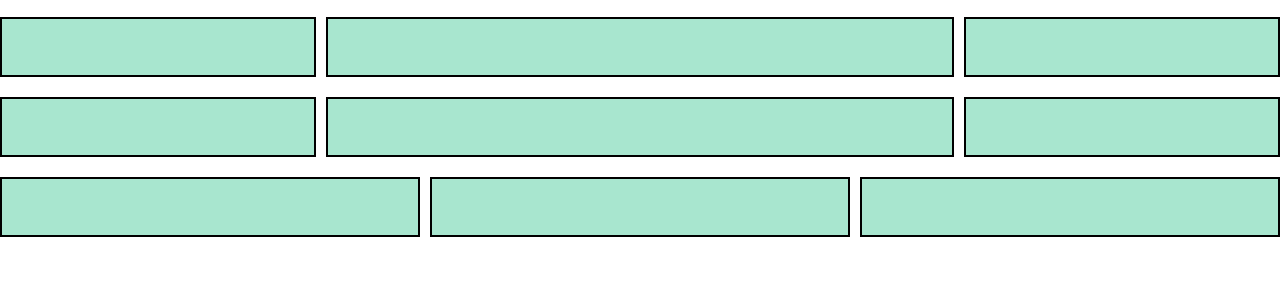
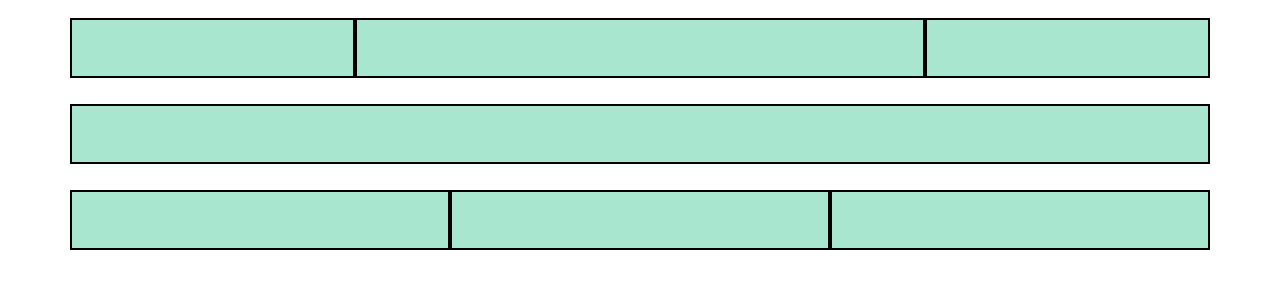
Before and after one commit to qwerchik9/qwerchik9.github.com, a plain HTML site: page index.html in a window 1280 px wide. Shown: the part 71-360 px from the top of the page. Drawn offline with nearby package versions, Linux system fonts and the light colour scheme.

Commit message:
Update index.html

```diff
--- a/index.html
+++ b/index.html
@@ -13,20 +13,11 @@
             font-size: 1.5rem;
             margin-bottom: 1rem;
         }
-        .block-container {
-            display: flex;
-            gap: 10px; /* Промежуток между блоками */
-            justify-content: center; /* Центрирование по горизонтали */
-            margin: 20px 0;
-        }
         .block {
-            height: 60px; /* Высота блока */
             border: 2px solid black;
-            background-color: #a8e6cf; /* Зелёный фон (light green) */
-            flex: 1; /* Равное распределение */
-        }
-        .block-center {
-            flex: 2; /* Центральный блок в 2 раза шире */
+            background-color: #a8e6cf; /* Зелёный */
+            height: 60px;
+            margin: 5px 0;
         }
     </style>
 </head>
@@ -34,24 +25,26 @@
     <!-- Фиолетовая полоса -->
     <div class="header">TEXT</div>
 
-    <!-- Три блока: узкий - широкий - узкий -->
-    <div class="block-container">
-        <div class="block"></div>
-        <div class="block block-center"></div>
-        <div class="block"></div>
-    </div>
+    <!-- Контейнер с сеткой -->
+    <div class="container">
+        <!-- Ряд 1: три колонки -->
+        <div class="row">
+            <div class="col-3 block"></div>
+            <div class="col-6 block"></div>
+            <div class="col-3 block"></div>
+        </div>
 
-    <!-- Дополнительные строки (если нужно больше блоков) -->
-    <div class="block-container">
-        <div class="block" style="flex: 1;"></div>
-        <div class="block" style="flex: 2;"></div>
-        <div class="block" style="flex: 1;"></div>
-    </div>
+        <!-- Ряд 2: один широкий блок -->
+        <div class="row mt-3">
+            <div class="col-12 block"></div>
+        </div>
 
-    <div class="block-container">
-        <div class="block" style="flex: 1;"></div>
-        <div class="block" style="flex: 1;"></div>
-        <div class="block" style="flex: 1;"></div>
+        <!-- Ряд 3: три равных блока -->
+        <div class="row mt-3">
+            <div class="col-4 block"></div>
+            <div class="col-4 block"></div>
+            <div class="col-4 block"></div>
+        </div>
     </div>
 </body>
 </html>
```
